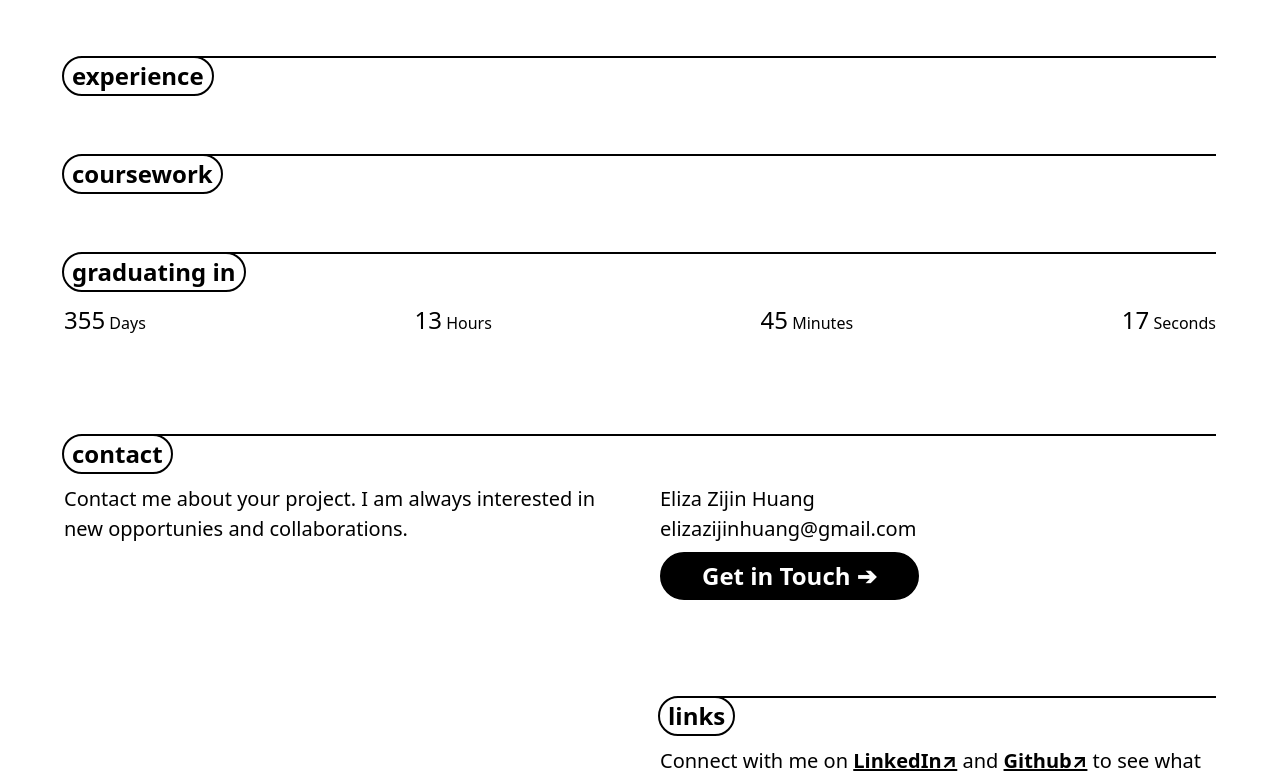
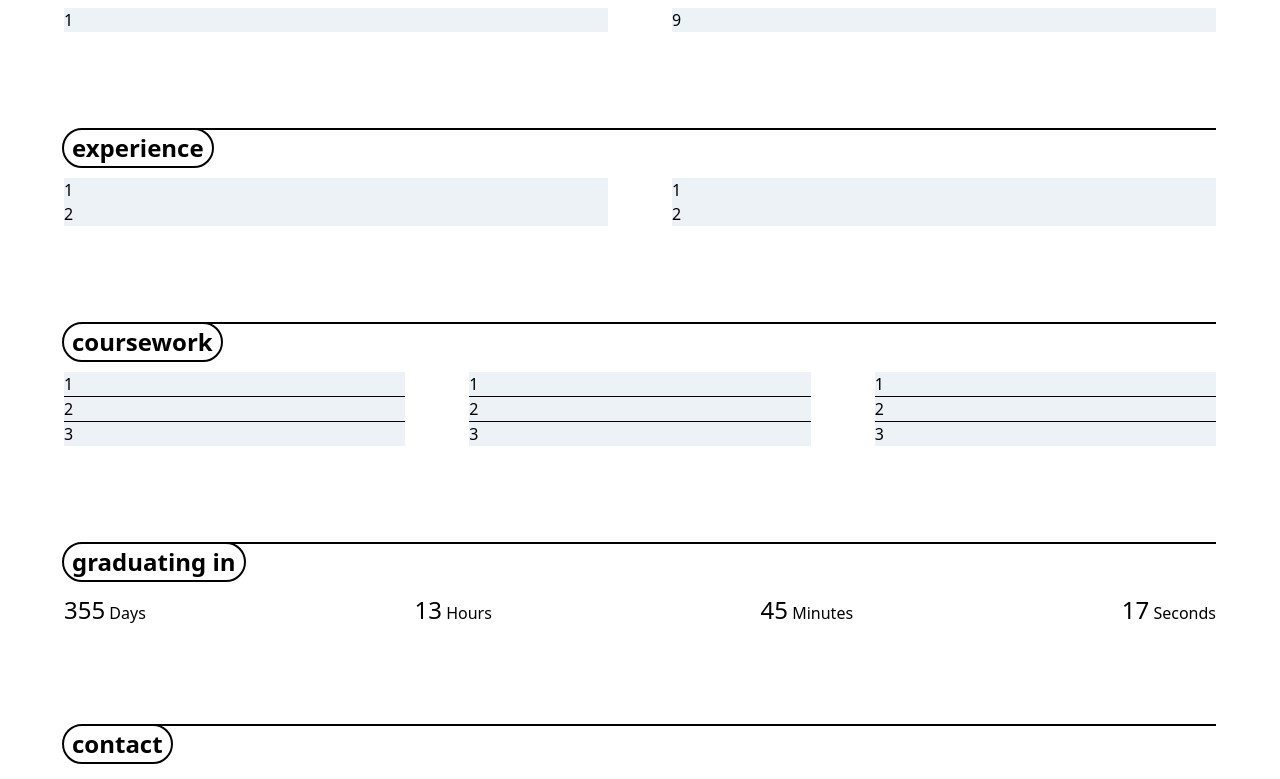
Before and after one commit to lizzij/Portfolio, a Next.js app in the folder portfolio/: page / in a window 1280 px wide. Shown: the part 730-1509 px from the top of the page. Built offline with nearby package versions, Linux system fonts and the light colour scheme.

Commit message:
wireframe

```diff
--- a/portfolio/components/contact.tsx
+++ b/portfolio/components/contact.tsx
@@ -6,7 +6,7 @@ const Contact = () => {
     <div>
       <SectionHeader header="contact" />
       <div className="flex flex-col sm:flex-row md:text-xl">
-        <div className="flex-1 pr-10 mb-5">
+        <div className="flex-1 mr-4 lg:mr-16 mb-5">
           Contact me about your project. I am always interested in new opportunies and collaborations.
         </div>
         <div className="flex-1">
--- /dev/null
+++ b/portfolio/components/coursework.tsx
@@ -0,0 +1,34 @@
+import SectionHeader from '../components/section-header'
+
+const Coursework = () => {
+  return (
+    <div>
+      <SectionHeader header="coursework" />
+      <div className="flex flex-wrap place-content-between">
+        <div className="flex-1 mr-4 lg:mr-16 bg-gray-200">
+          <div className="grid grid-cols-1 divide-y divide-black">
+            <div>1</div>
+            <div>2</div>
+            <div>3</div>
+          </div>
+        </div>
+         <div className="flex-1 mr-4 lg:mr-16 bg-gray-200">
+          <div className="grid grid-cols-1 divide-y divide-black">
+            <div>1</div>
+            <div>2</div>
+            <div>3</div>
+          </div>
+        </div>
+        <div className="flex-1 bg-gray-200">
+          <div className="grid grid-cols-1 divide-y divide-black">
+            <div>1</div>
+            <div>2</div>
+            <div>3</div>
+          </div>
+        </div>
+      </div>
+    </div>
+  )
+}
+
+export default Coursework
--- /dev/null
+++ b/portfolio/components/experience.tsx
@@ -0,0 +1,21 @@
+import SectionHeader from '../components/section-header'
+
+const Experience = () => {
+  return (
+    <div>
+      <SectionHeader header="experience" />
+      <div className="flex flex-wrap place-content-between">
+        <div className="flex-1 mr-4 lg:mr-16 bg-gray-200">
+          <div>1</div>
+          <div>2</div>
+        </div>
+        <div className="flex-1 bg-gray-200">
+          <div>1</div>
+          <div>2</div>
+        </div>
+      </div>
+    </div>
+  )
+}
+
+export default Experience
--- a/portfolio/components/project-menu.tsx
+++ /dev/null
@@ -1,11 +0,0 @@
-const ProjectMenu = () => {
-  return (
-    <section className="flex-col md:flex-row flex items-center md:justify-between mt-16 mb-16 md:mb-12">
-      <h2 className="md:text-2xl font-bold tracking-tighter leading-tight md:pr-8">
-        view selected work, or filter by ...
-      </h2>
-    </section>
-  )
-}
-
-export default ProjectMenu
--- /dev/null
+++ b/portfolio/components/projects.tsx
@@ -0,0 +1,15 @@
+import SectionHeader from '../components/section-header'
+
+const Projects = () => {
+  return (
+    <div>
+      <SectionHeader header="projects" />
+      <div className="grid grid-cols-1 md:grid-cols-2 gap-4 lg:gap-16">
+        <div className="bg-gray-200">1</div>
+        <div className="bg-gray-200">9</div>
+      </div>
+    </div>
+  )
+}
+
+export default Projects
--- a/portfolio/components/work.tsx
+++ b/portfolio/components/work.tsx
@@ -1,29 +1,7 @@
-import SectionHeader from '../components/section-header'
 import GradCountdown from './grad-countdown'
-
-const Projects = () => {
-  return (
-    <div>
-      <SectionHeader header="projects" />
-    </div>
-  )
-}
-
-const Experience = () => {
-  return (
-    <div>
-      <SectionHeader header="experience" />
-    </div>
-  )
-}
-
-const Coursework = () => {
-  return (
-    <div>
-      <SectionHeader header="coursework" />
-    </div>
-  )
-}
+import Coursework from './coursework'
+import Experience from './experience'
+import Projects from './projects'
 
 const Work = () => {
   return (
```
